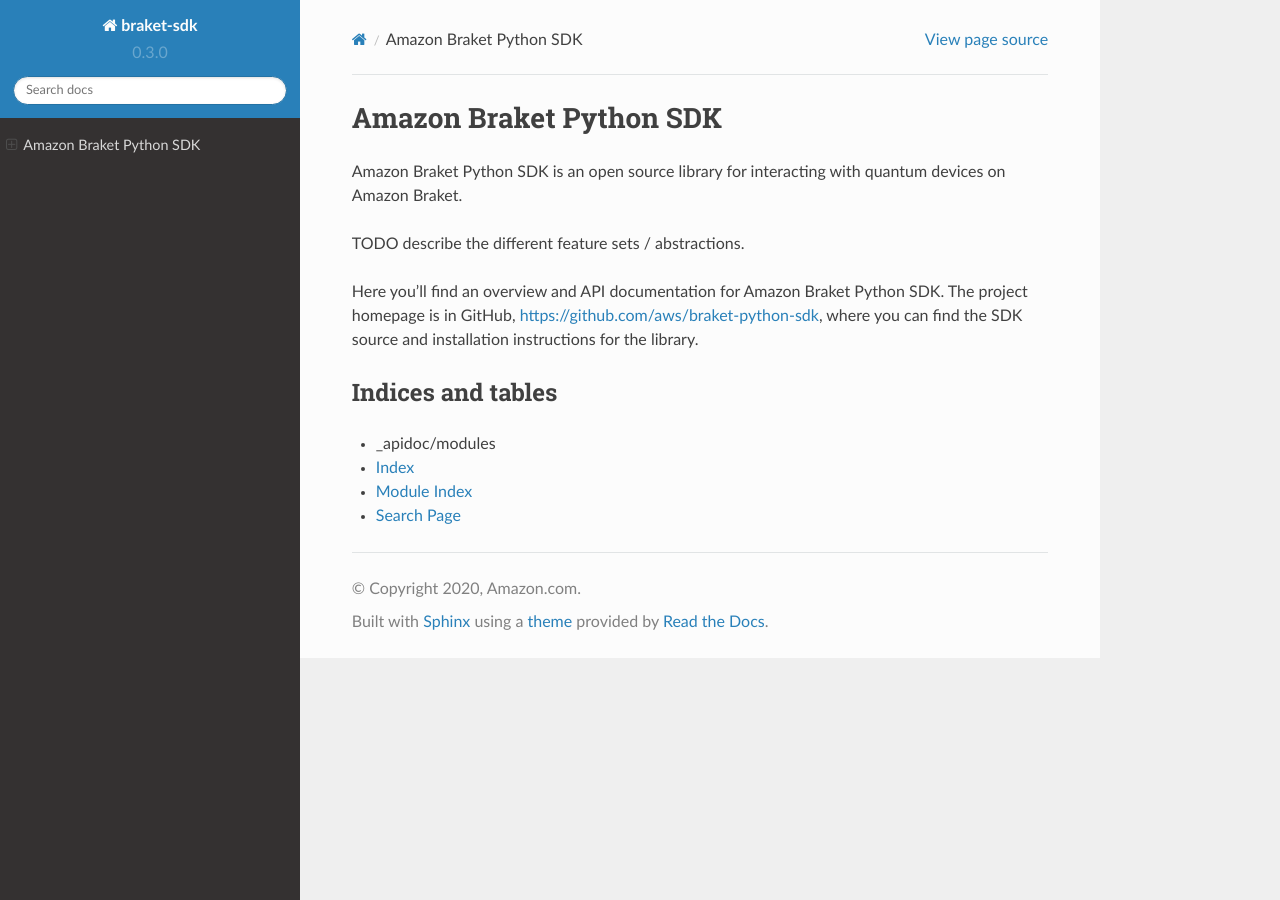
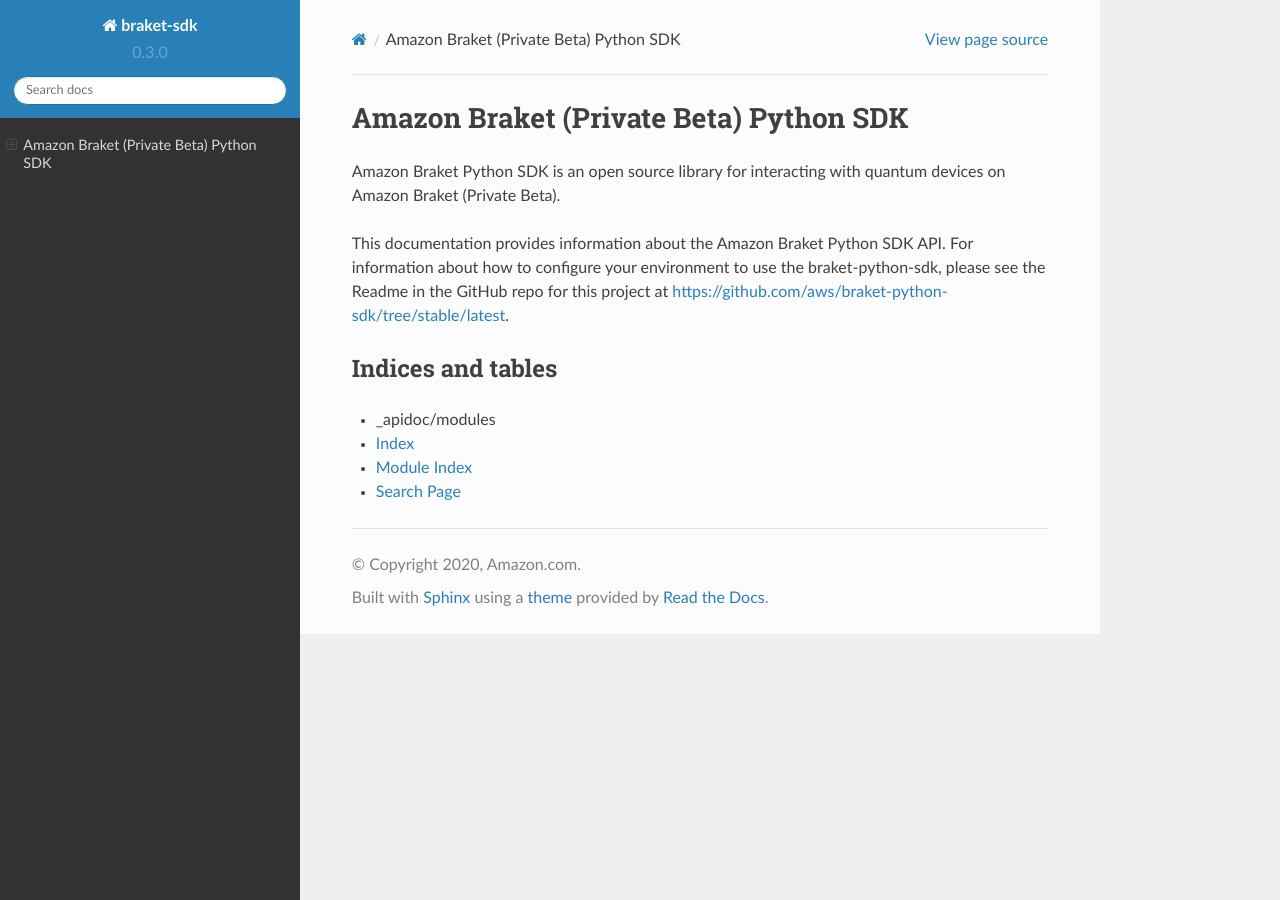
Before and after one commit to amazon-braket/amazon-braket-sdk-python, a Sphinx documentation site: the page built from doc/index.rst, in a window 1280 px wide. Built offline with Sphinx 7.4.7 and the Read the Docs theme 2.0.0, drawn with Linux system fonts in a browser that asks for light colours.

Commit message:
Update index.rst
Updates to the description, links, and removed incomplete section.

```diff
--- a/doc/index.rst
+++ b/doc/index.rst
@@ -1,11 +1,9 @@
-Amazon Braket Python SDK
+Amazon Braket (Private Beta) Python SDK
 ========================
 
-Amazon Braket Python SDK is an open source library for interacting with quantum devices on Amazon Braket.
+Amazon Braket Python SDK is an open source library for interacting with quantum devices on Amazon Braket (Private Beta).
 
-TODO describe the different feature sets / abstractions.
-
-Here you'll find an overview and API documentation for Amazon Braket Python SDK. The project homepage is in GitHub, https://github.com/aws/braket-python-sdk, where you can find the SDK source and installation instructions for the library.
+This documentation provides information about the Amazon Braket Python SDK API. For information about how to configure your environment to use the braket-python-sdk, please see the Readme in the GitHub repo for this project at https://github.com/aws/braket-python-sdk/tree/stable/latest.
 
 Indices and tables
 __________________
```
